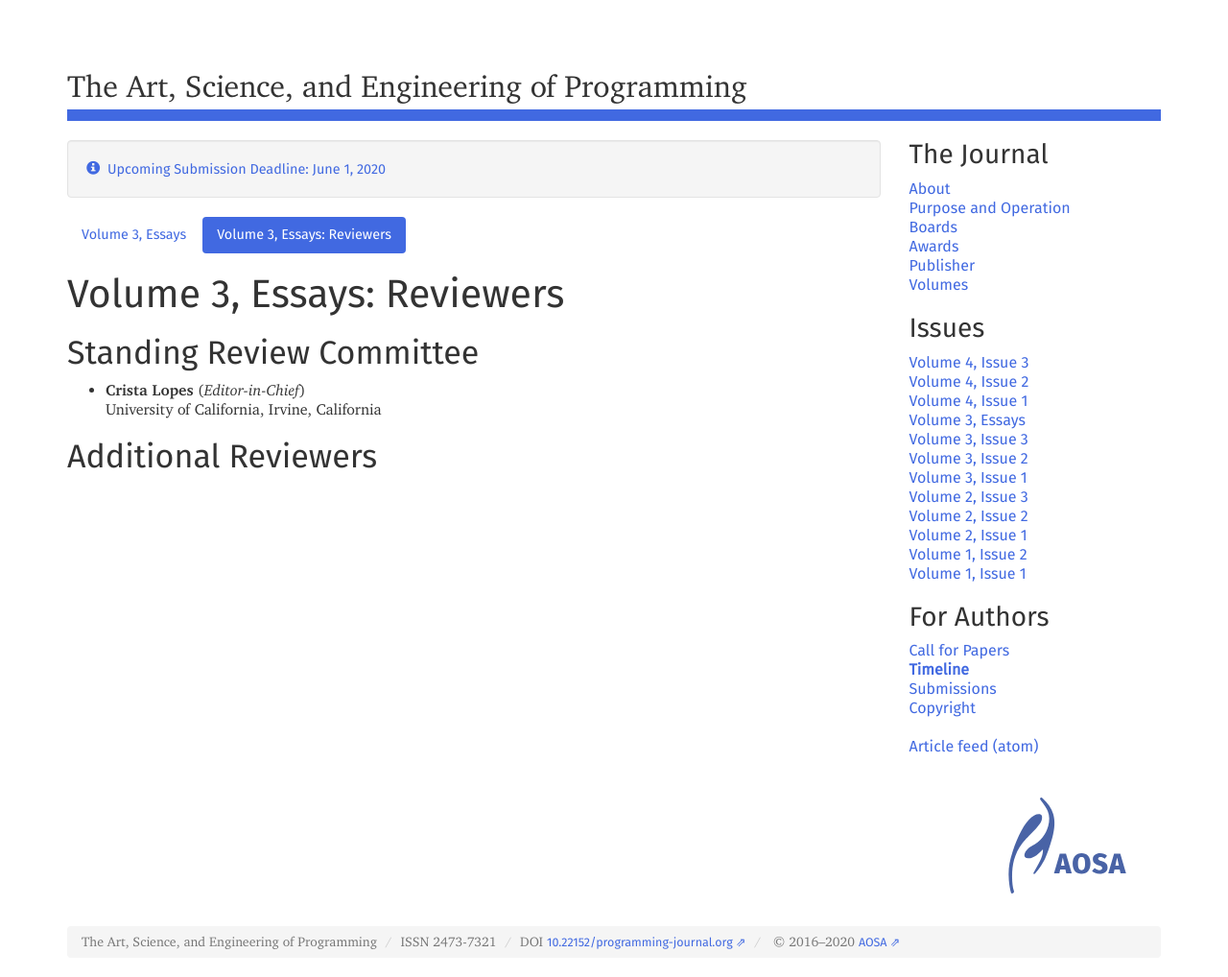
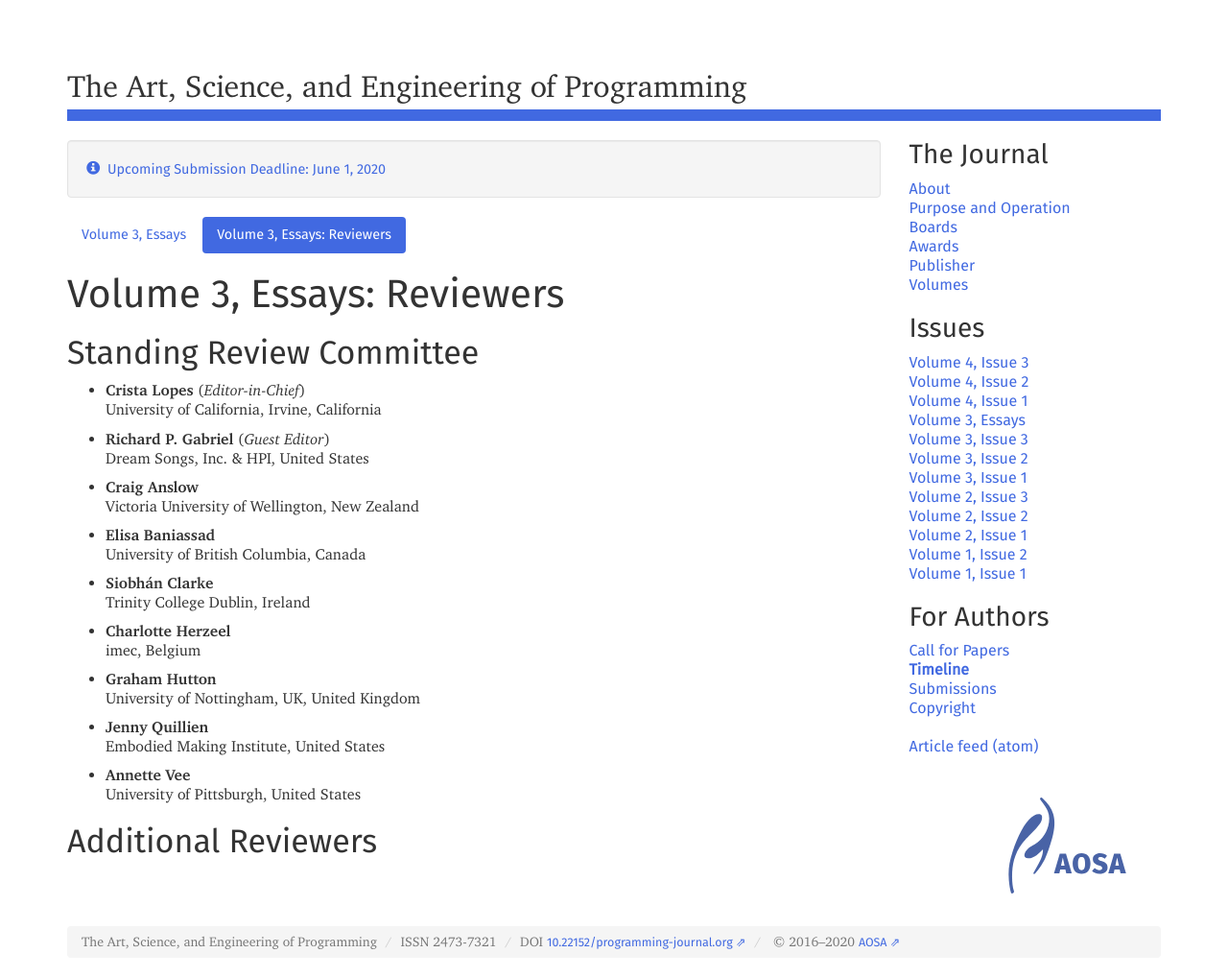
Before and after one commit to programming-journal/programming-journal.github.io, a Jekyll site: the page built from 2019/3/essays/reviewers.markdown, in a window 1280 px wide. Shown: the whole page at 96% size. Built offline with Jekyll 4.4.1, drawn with Linux system fonts in a browser that asks for light colours.

Commit message:
complement Vol3(Essays) reviewers

```diff
--- a/_data/reviewers_vol3_essays.yml
+++ b/_data/reviewers_vol3_essays.yml
@@ -1,3 +1,28 @@
 - name: Crista Lopes
   affiliation: University of California, Irvine, California
   extra: "Editor-in-Chief"
+
+- name: Richard P. Gabriel
+  affiliation: Dream Songs, Inc. & HPI, United States
+  extra: "Guest Editor"
+
+- name: Craig Anslow
+  affiliation: Victoria University of Wellington, New Zealand
+
+- name: Elisa Baniassad
+  affiliation: University of British Columbia, Canada
+
+- name: Siobhán Clarke
+  affiliation: Trinity College Dublin, Ireland
+
+- name: Charlotte Herzeel
+  affiliation: imec, Belgium
+
+- name: Graham Hutton
+  affiliation: University of Nottingham, UK, United Kingdom
+
+- name: Jenny Quillien
+  affiliation: Embodied Making Institute, United States
+
+- name: Annette Vee
+  affiliation: University of Pittsburgh, United States
```
